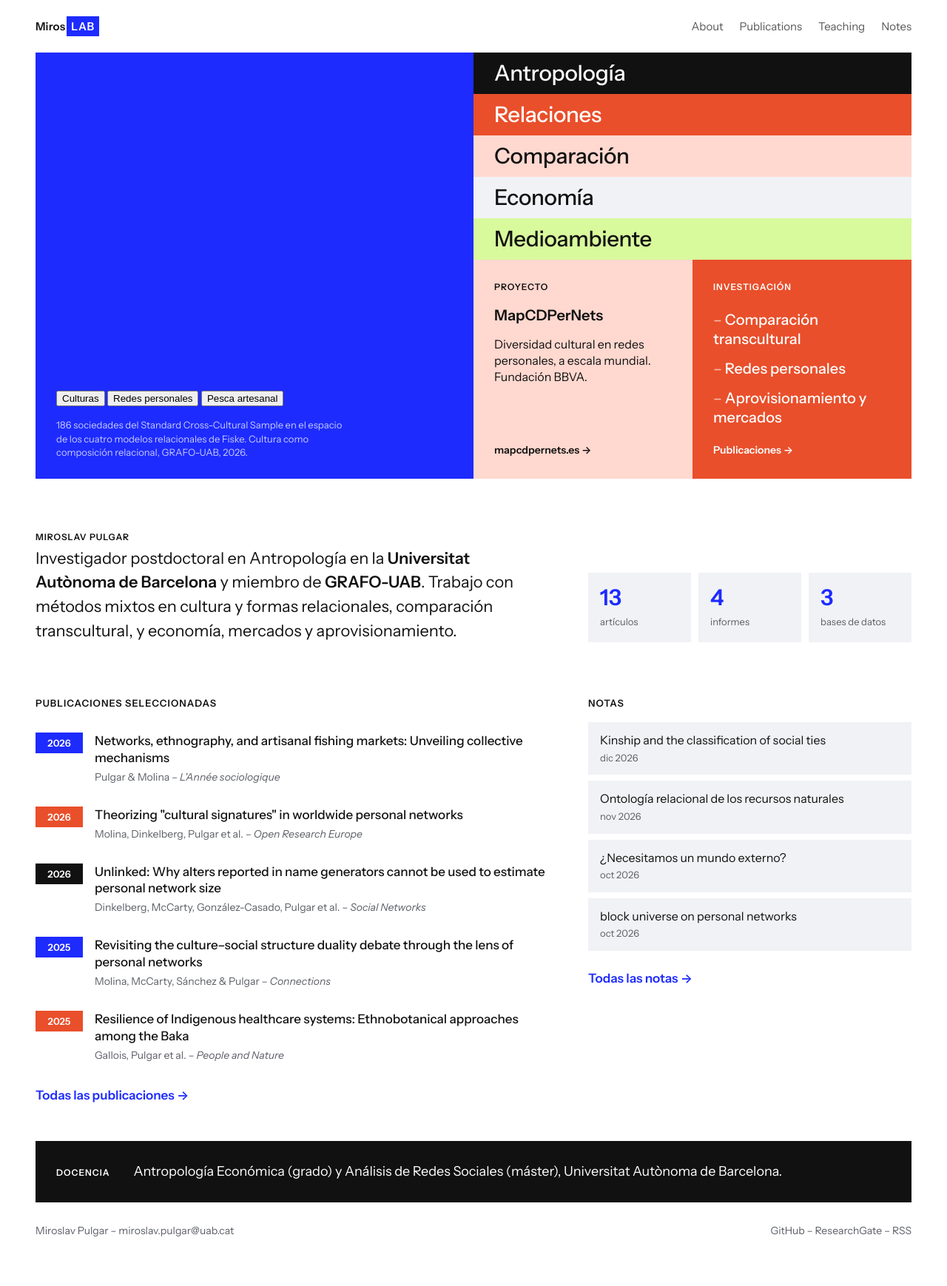
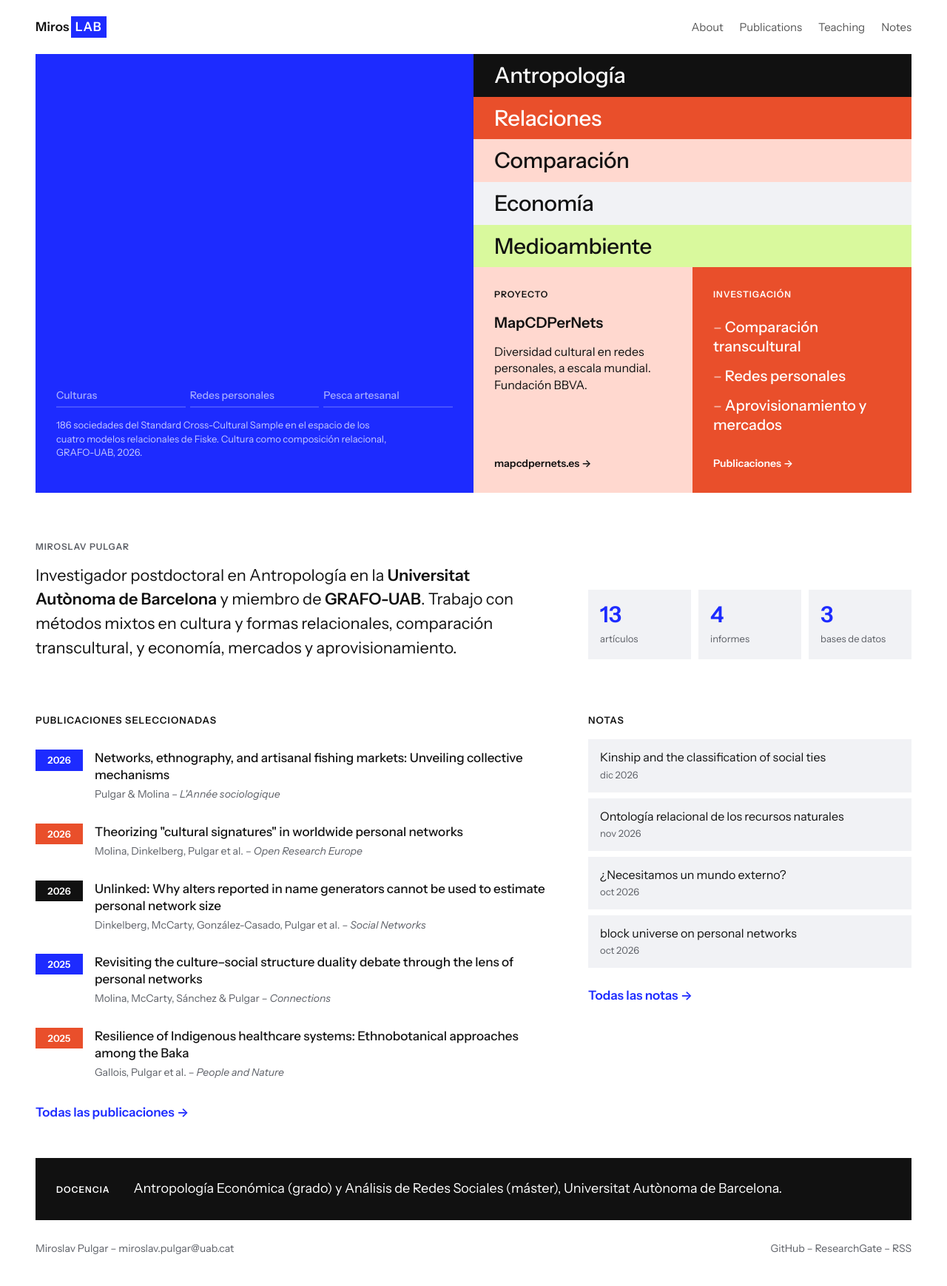
Before and after one commit to miropulgar/miropulgar.github.io, a Jekyll site: the page built from index.markdown, in a window 1280 px wide. Shown: the whole page at 74% size. Built offline with Jekyll 4.4.1, drawn with Linux system fonts in a browser that asks for light colours; a script that is not in the unit is left out; before the commit the page ends 1715 px from its top, so only the background shows below that.

Commit message:
Update site.css

```diff
--- a/assets/css/site.css
+++ b/assets/css/site.css
@@ -43,11 +43,11 @@
   font-size: 15px;
 }
 .site-header .marca { display: flex; align-items: center; gap: 14px; text-decoration: none; }
-.sello { display: inline-flex; align-items: stretch; font-size: 15px; font-weight: 600; letter-spacing: .01em; line-height: 1; }
+.sello { display: inline-flex; align-items: stretch; font-size: 17px; font-weight: 600; letter-spacing: .01em; line-height: 1; }
 .sello span { padding: 6px 2px 6px 0; }
 .sello b { background: var(--azul); color: #fff; font-weight: 600; padding: 6px 6px; letter-spacing: .06em; }
 .site-header .marca:hover .sello b { background: var(--naranja); }
-.site-header .quien { color: var(--suave); font-size: 14px; }
+
 .site-header nav { display: flex; gap: 22px; flex-wrap: wrap; }
 .site-header nav a { text-decoration: none; opacity: .7; }
 .site-header nav a:hover, .site-header nav a[aria-current] { opacity: 1; }
@@ -97,7 +97,28 @@
   color: #fff;
 }
 .fig .tetra { width: 100%; max-width: 600px; height: auto; align-self: center; aspect-ratio: 680 / 530; }
-.fig figcaption { font-size: 13px; line-height: 1.45; max-width: 46ch; color: rgba(255, 255, 255, .75); }
+.fig figcaption { font-size: 13px; line-height: 1.45; max-width: 52ch; min-height: 5.8em; color: rgba(255, 255, 255, .75); }
+.tetra .escena { opacity: 0; transition: opacity .9s ease; }
+.tetra .escena.on { opacity: 1; }
+.tetra text { font-family: 'Instrument Sans', sans-serif; }
+.escenas { display: flex; gap: 6px; flex-wrap: wrap; }
+.escenas button {
+  flex: 1 1 0;
+  min-width: 0;
+  background: none;
+  border: 0;
+  padding: 0 0 8px;
+  color: #fff;
+  font: 500 14px 'Instrument Sans', sans-serif;
+  text-align: left;
+  opacity: .6;
+  cursor: pointer;
+  position: relative;
+}
+.escenas button[aria-selected="true"], .escenas button:hover { opacity: 1; }
+.escenas button::after { content: ''; position: absolute; left: 0; right: 0; bottom: 0; height: 2px; background: rgba(255, 255, 255, .3); }
+.escenas button i { position: absolute; left: 0; right: 0; bottom: 0; height: 2px; background: #fff; transform: scaleX(0); transform-origin: left; z-index: 1; }
+.escenas button:focus-visible { outline: 2px solid #fff; outline-offset: 4px; }
 
 .conceptos { grid-column: span 2; padding: 0; gap: 0; }
 .w {
@@ -128,6 +149,7 @@
   align-items: end;
   padding: 64px var(--margen) 24px;
 }
+.bio .lab { display: block; margin-bottom: 12px; color: var(--suave); }
 .bio p { margin: 0; font-size: clamp(19px, 1.7vw, 23px); line-height: 1.5; max-width: 52ch; }
 .cifras { display: flex; gap: 10px; }
 .cifras div { flex: 1; background: var(--gris); padding: 16px; }
@@ -267,8 +289,9 @@
   .fig, .cabecera { padding-left: 20px; padding-right: 20px; }
   .prose { padding-left: 0; padding-right: 0; }
   .cifras b { font-size: 24px; }
-  .site-header .quien { display: none; }
-  .tetra text { font-size: 30px; }
+  .tetra .et { font-size: 30px; }
+  .tetra .sec, .tetra .ley { font-size: 24px; }
+  .escenas button { font-size: 13px; }
   .tetra line[stroke-width="3"] { stroke-width: 4; }
 }
 
```
